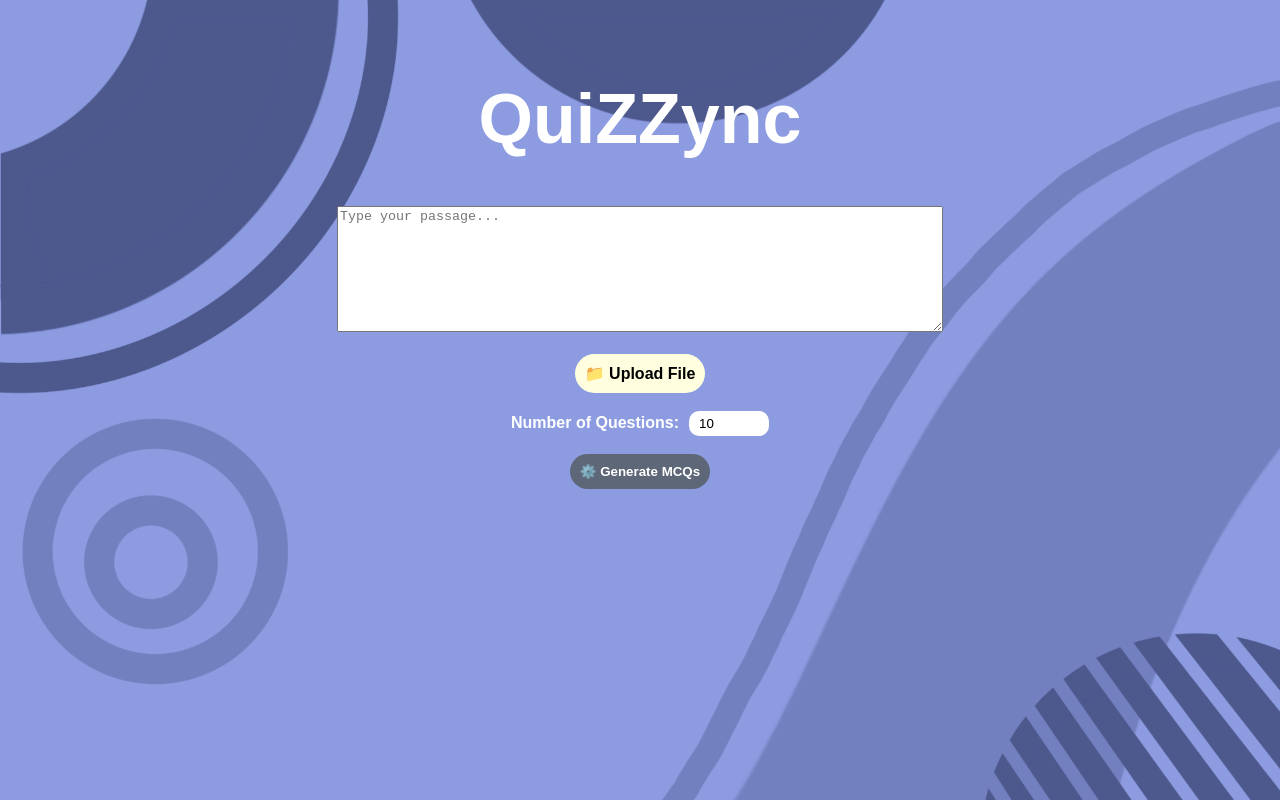
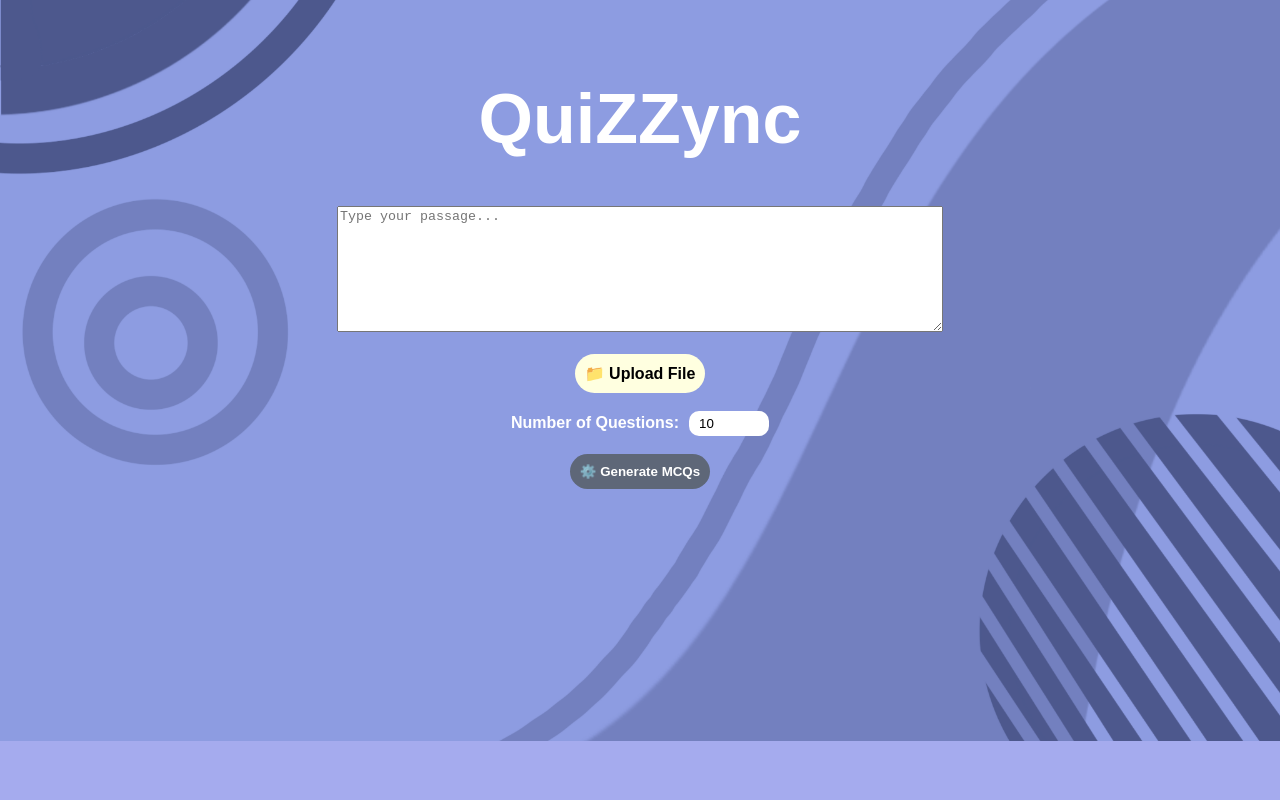
Before and after one commit to D-Vika-shan/QuiZZync, a React (Create React App) app: page / in a window 1280 px wide. Built offline with nearby package versions, Linux system fonts and the light colour scheme; no server answers.

Commit message:
update bg

```diff
--- a/src/index.css
+++ b/src/index.css
@@ -2,6 +2,8 @@ body {
   background-color: #a5abee;
   background-image: url('/public/bg.png');
   background-size: cover;
+  background-repeat: no-repeat;
+  background-position: center;
   margin: 0;
   font-family: sans-serif;
   -webkit-font-smoothing: antialiased;
```
